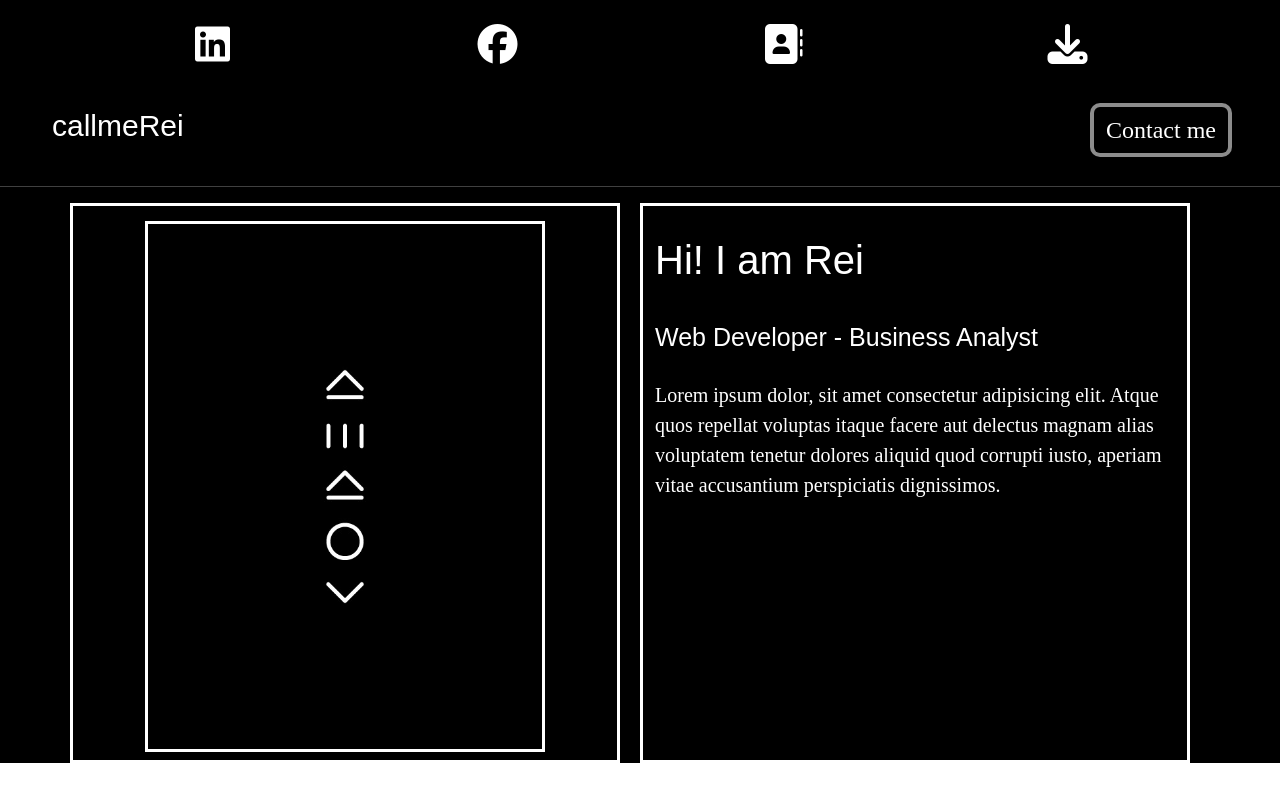
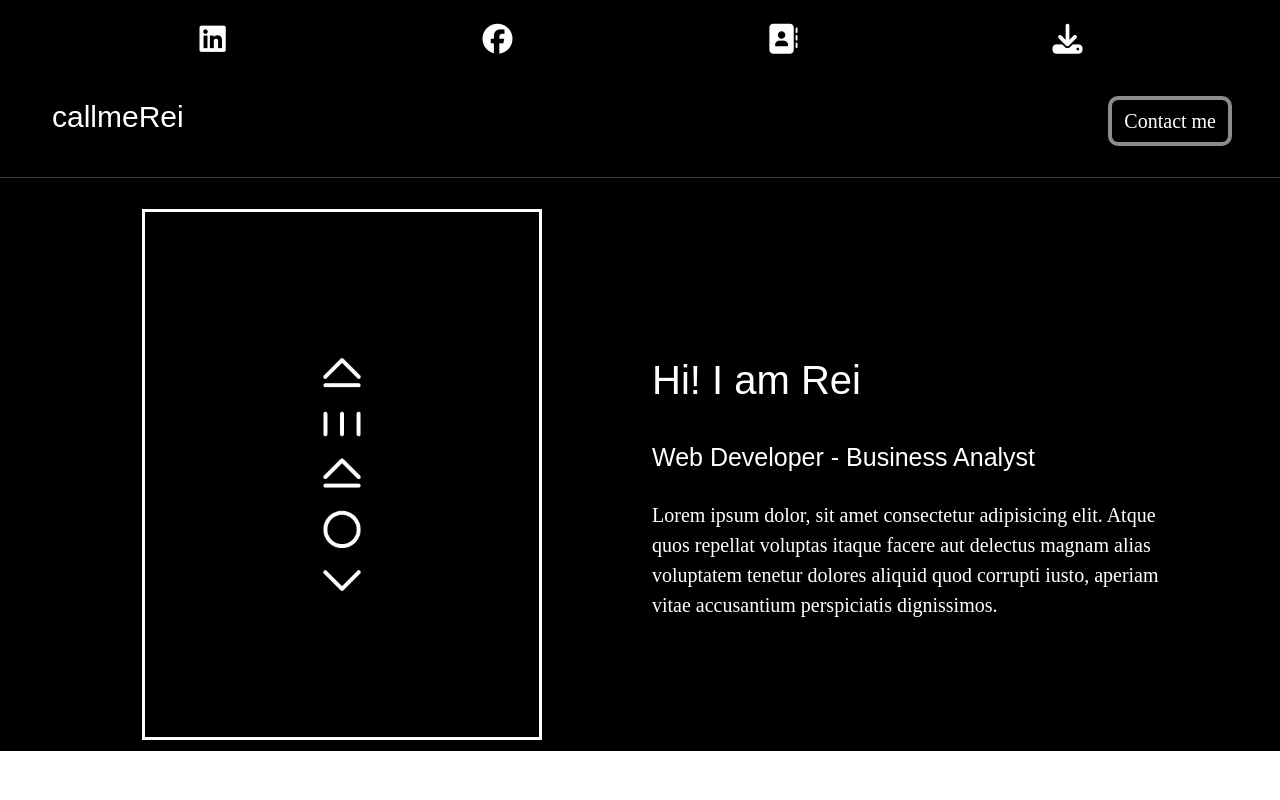
Before and after one commit to Rei2701/Porfolio_PJ, a plain HTML site: page html/index.html in a window 1280 px wide. Both pictures are taken after a click on the button "Contact me". Drawn offline with nearby package versions, Linux system fonts and the light colour scheme; a web font is replaced by a local one.

Commit message:
style css

```diff
--- a/css/main.css
+++ b/css/main.css
@@ -26,7 +26,7 @@ body{
 }
 /* Chỉnh logo-information */
 i.nav-icon{
-    font-size: 40px;
+    font-size: 30px;
     color: white;
 }
 i.nav-icon:hover{
@@ -53,12 +53,12 @@ i.nav-icon:hover{
     padding: 5px 0;
     text-align: center;
     margin-bottom: 0;
+    font-size: 20px;
 }
 /* Chỉnh intro-main */
 /* Intro-img */
 .intro-main-container .col{
-    border: white 3px solid;
-    height: 560px;
+    height: 100%;
 }
 .img-col{
     display: grid;
@@ -75,8 +75,8 @@ i.nav-icon:hover{
     color: white;
     font-family: "Protest Guerrilla", sans-serif;
     margin: auto 20px;
-    height: 400px;
-    border: white solid 5px;
+    height: 300px;
+    /* border: white solid 5px; */
 }
 .infor-content-container h2{
     font-size: 40px;
@@ -91,3 +91,9 @@ i.nav-icon:hover{
     font-size: 20px;
     font-family: 'Times New Roman', Times, serif;
 }
+.content{
+    height: 80%;
+    margin: 25% 0;
+}
+
+/* Main Body */
--- a/html/index.html
+++ b/html/index.html
@@ -44,36 +44,43 @@
       <!-- nav bar -->
       <div class="collapse" id="navbarToggleExternalContent">
         <div class="bg-dark p-4" id="contact-information-container">
-          <!-- Collapse content (putithere)
-                      chia thành 3 cột
-                      3 icon : linkedin - fb - personal information : phone - email
-                      -->
           <div class="container">
             <div class="row">
               <div class="col icon-col">
                 <!-- linkedin -->
                 <a href="#">
-                    <i class="fa-brands fa-linkedin nav-icon" id="linkedin-icon"
+                  <i
+                    class="fa-brands fa-linkedin nav-icon"
+                    id="linkedin-icon"
                   ></i>
                 </a>
               </div>
               <div class="col icon-col">
                 <!-- facebook -->
                 <a href="https://www.facebook.com/Vuconganh.97/">
-                    <i class="fa-brands fa-facebook nav-icon" id="facebook-icon"></i>
+                  <i
+                    class="fa-brands fa-facebook nav-icon"
+                    id="facebook-icon"
+                  ></i>
                 </a>
               </div>
               <div class="col icon-col">
                 <!-- Personal Information -->
                 <a href="#">
-                    <i class="fa-solid fa-address-book nav-icon" id="personal-icon">
+                  <i
+                    class="fa-solid fa-address-book nav-icon"
+                    id="personal-icon"
+                  >
                   </i>
                 </a>
               </div>
               <div class="col icon-col">
                 <!-- Download cv -->
                 <a href="#">
-                    <i class="fa-solid fa-download nav-icon" id="cvdownload-icon"></i>
+                  <i
+                    class="fa-solid fa-download nav-icon"
+                    id="cvdownload-icon"
+                  ></i>
                 </a>
               </div>
             </div>
@@ -98,17 +105,24 @@
           </button>
         </div>
       </nav>
-      <hr style="color: white;font-size: 30px;">
+      <hr style="color: white; font-size: 30px" />
       <div class="intro-main">
         <div class="container intro-main-container">
           <div class="row">
             <div class="col" id="img-col">
-                    <img src="/img/intro-main-img.jpg" alt="" class="intro-img">
+              <img src="/img/intro-main-img.jpg" alt="" class="intro-img" />
             </div>
             <div class="col infor-content-container">
+              <div class="content">
                 <h2>Hi! I am Rei</h2>
                 <h4>Web Developer - Business Analyst</h4>
-                    <p>Lorem ipsum dolor, sit amet consectetur adipisicing elit. Atque quos repellat voluptas itaque facere aut delectus magnam alias voluptatem tenetur dolores aliquid quod corrupti iusto, aperiam vitae accusantium perspiciatis dignissimos.</p>
+                <p>
+                  Lorem ipsum dolor, sit amet consectetur adipisicing elit.
+                  Atque quos repellat voluptas itaque facere aut delectus magnam
+                  alias voluptatem tenetur dolores aliquid quod corrupti iusto,
+                  aperiam vitae accusantium perspiciatis dignissimos.
+                </p>
+              </div>
             </div>
           </div>
         </div>
```
Lines whose indentation alone changed are shown as unchanged.
